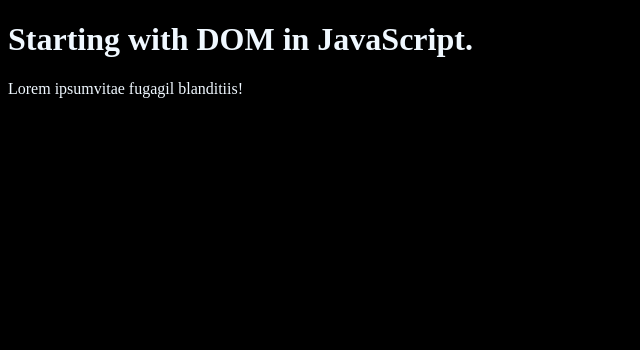
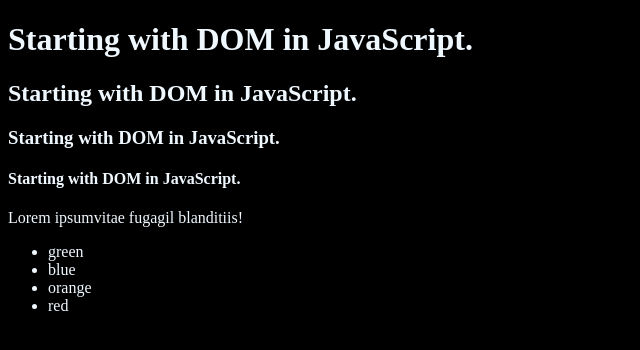
Before and after one commit to pratikshabade09/JS-, a plain HTML site: page DOM/index.html in a window 1280 px wide. Shown: the whole page, without its empty margins (0-640 px from the left). Drawn offline with Linux system fonts and the light colour scheme.

Commit message:
till lec 32

```diff
--- a/DOM/index.html
+++ b/DOM/index.html
@@ -16,7 +16,17 @@
 <body class="bg-black">
     <div class="whity">
         <h1 id="title"  class="heading">Starting with DOM in JavaScript.</h1>
+        <h2 id="title"  class="heading">Starting with DOM in JavaScript.</h2>
+        <h3 id="title"  class="heading">Starting with DOM in JavaScript.</h3>
+        <h4 id="title"  class="heading">Starting with DOM in JavaScript.</h4>
         <p>Lorem ipsumvitae fugagil blanditiis!</p>
+
+        <ul>
+            <li>green</li>
+            <li>blue</li>
+            <li>orange</li>
+            <li>red</li>
+        </ul>
     </div>
 </body>
 </html>
@@ -28,7 +38,10 @@
 - innerHtml : Returns HTML markup + text (can return html too)
  -->
 
-
+ <!-- document.getElementByClassName('heading')
+  document.querySelector('h1')  ->Returns the FIRST matching element.
+  document.querySelectorAll('h1')   ->Returns ALL matching elements as a NodeList (array-like) so we need to give index to get it.
+ -->
 
 
 
```
